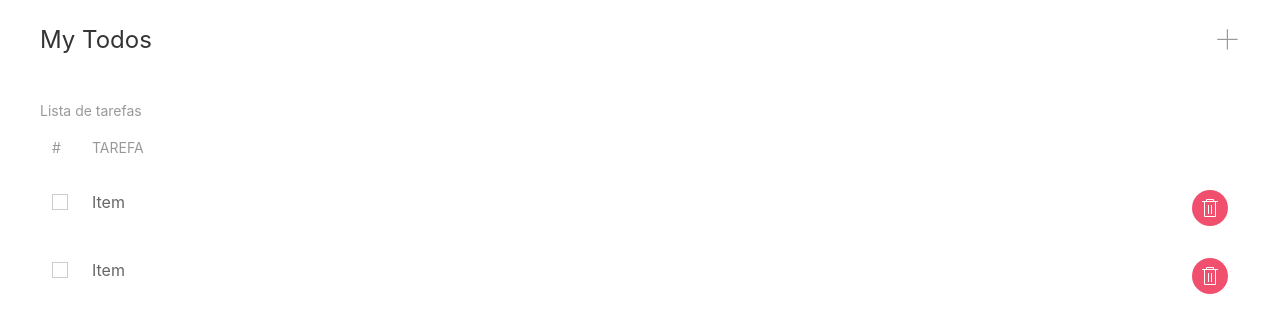
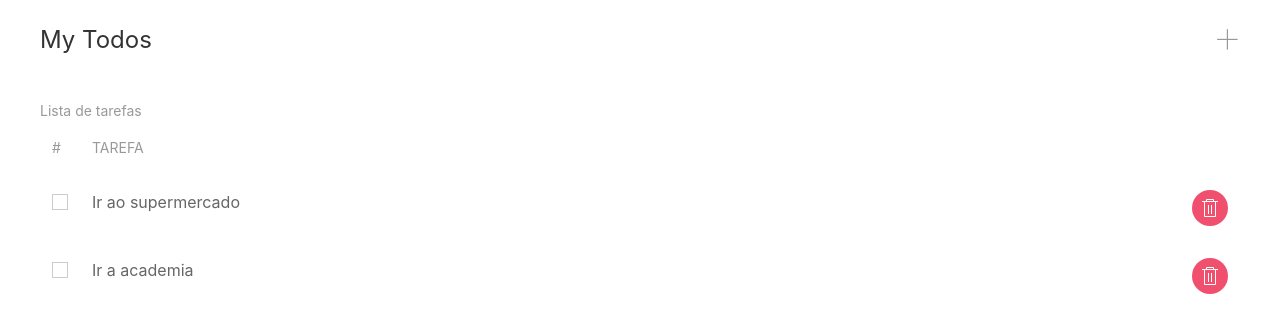
Before and after one commit to silvarafaell/CursoReact, a React (Create React App) app in the folder todo/: page / in a window 1280 px wide. Shown: the top 332 px of the page. Built offline with nearby package versions, Linux system fonts and the light colour scheme.

Commit message:
Passando parâmetros para os componentes

```diff
--- a/todo/src/components/TodoList.tsx
+++ b/todo/src/components/TodoList.tsx
@@ -20,7 +20,7 @@ const TodoList = () => {
             <tbody>
                 {
                     todos?.map(
-                        todo => (<TodoListItem key={todo.id}></TodoListItem>)
+                        todo => (<TodoListItem key={todo.id} todo={todo}></TodoListItem>)
                     )
                 }
             </tbody>
--- a/todo/src/components/TodoListItem.tsx
+++ b/todo/src/components/TodoListItem.tsx
@@ -1,6 +1,11 @@
 import React from "react";
+import { Todo } from "../models/Todo";
 
-const TodoListItem = () => {
+interface TodoListItemProps {
+    todo: Todo
+}
+
+const TodoListItem = (props: TodoListItemProps) => {
     return (
         <tr className="uk-animation-slide-bottom-medium">
             <td className="uk-width-auto">
@@ -12,7 +17,7 @@ const TodoListItem = () => {
             </td>
             {/* propriedade do uikit */}
             <td className="uk-width-expand">
-                Item
+                {props.todo.title}
             </td>
             {/* propriedade do uikit */}
             <td className="uk-width-auto">
```
